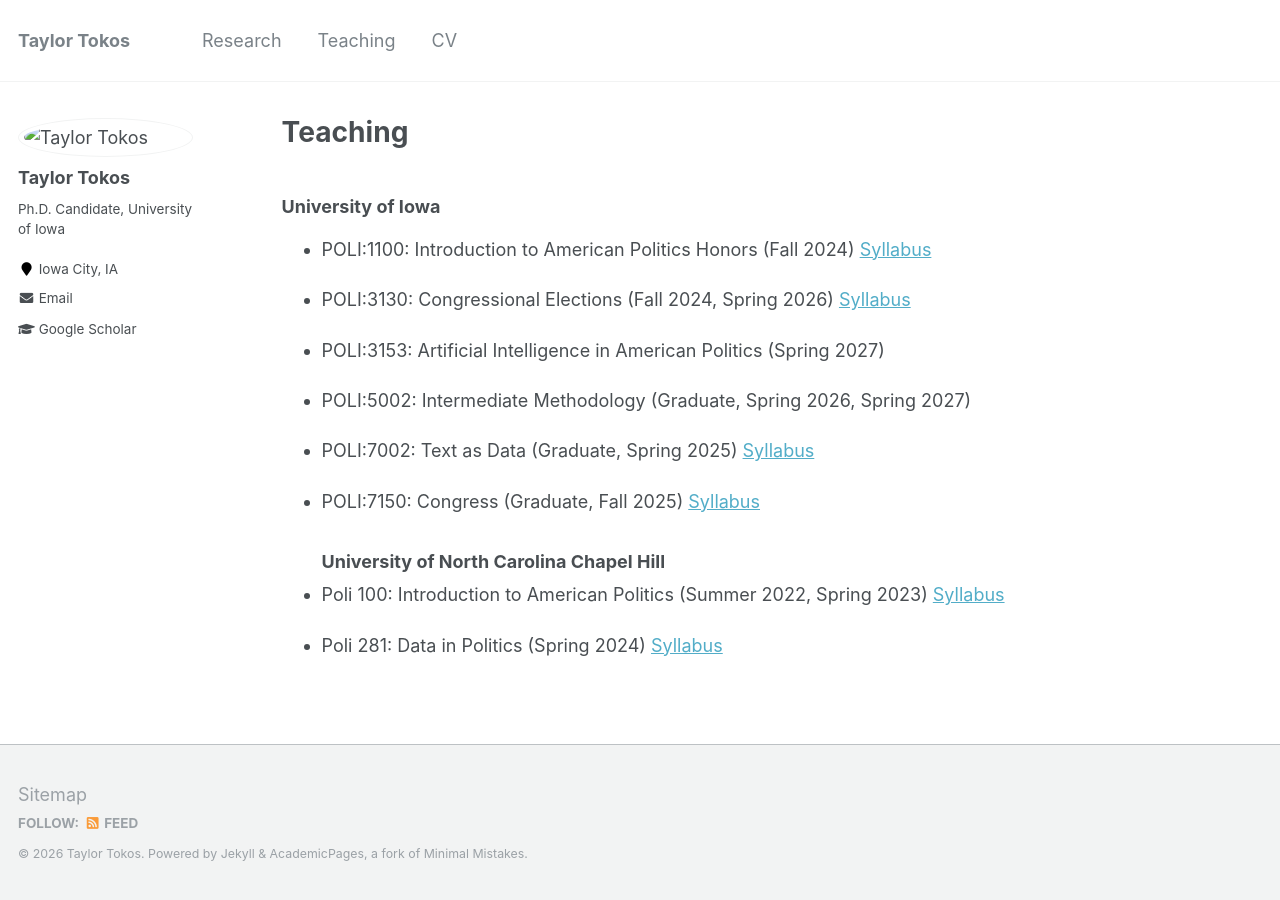
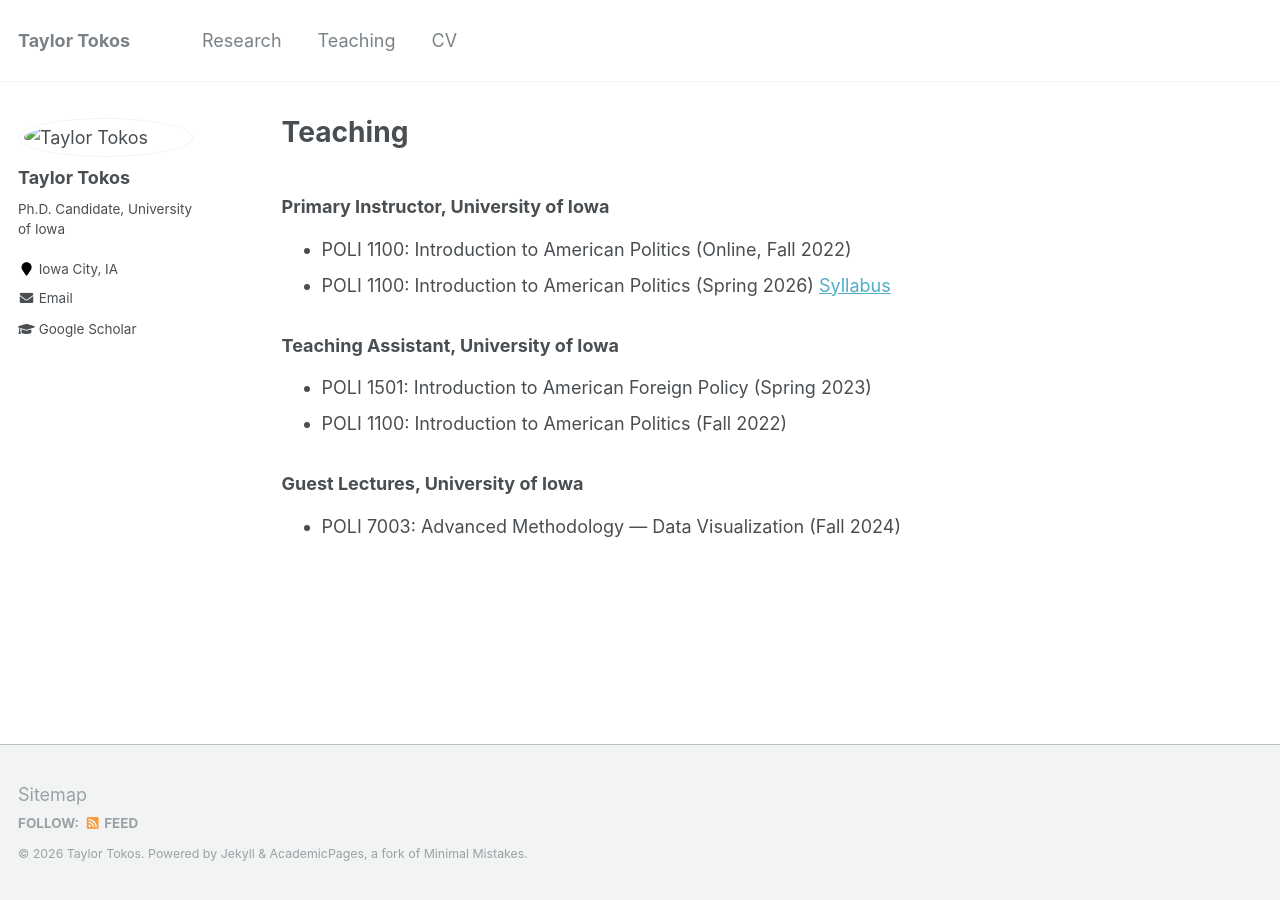
Before and after one commit to ttokos/ttokos.github.io, a Jekyll site: the page built from _pages/teaching.md, in a window 1280 px wide. Built offline with Jekyll 4.4.1, drawn with Linux system fonts in a browser that asks for light colours.

Commit message:
Update teaching.md

```diff
--- a/_pages/teaching.md
+++ b/_pages/teaching.md
@@ -3,19 +3,13 @@ permalink: /teaching/
 title: "Teaching"
 ---
 
-### University of Iowa
-- POLI:1100: Introduction to American Politics Honors (Fall 2024) [Syllabus](/files/poli1100_syllabus.pdf)
+### Primary Instructor, University of Iowa
+- POLI 1100: Introduction to American Politics (Online, Fall 2022)
+- POLI 1100: Introduction to American Politics (Spring 2026) [Syllabus](/files/tokos_POLI1100_Spring_2026_Syllabus.pdf)
 
-- POLI:3130: Congressional Elections (Fall 2024, Spring 2026) [Syllabus](/files/poli3150_syllabus.pdf)
+### Teaching Assistant, University of Iowa
+- POLI 1501: Introduction to American Foreign Policy (Spring 2023)
+- POLI 1100: Introduction to American Politics (Fall 2022)
 
-- POLI:3153: Artificial Intelligence in American Politics (Spring 2027)
-
-- POLI:5002: Intermediate Methodology (Graduate, Spring 2026, Spring 2027)
-
-- POLI:7002: Text as Data (Graduate, Spring 2025) [Syllabus](/files/poli_7002.pdf)
-
-- POLI:7150: Congress (Graduate, Fall 2025) [Syllabus](/files/poli7150_syllabus.pdf)
-### University of North Carolina Chapel Hill
-- Poli 100: Introduction to American Politics (Summer 2022, Spring 2023) [Syllabus](/files/poli100_syllabus.pdf)
-
-- Poli 281: Data in Politics (Spring 2024) [Syllabus](/files/poli281_syllabus.pdf)
+### Guest Lectures, University of Iowa
+- POLI 7003: Advanced Methodology — Data Visualization (Fall 2024)
```
